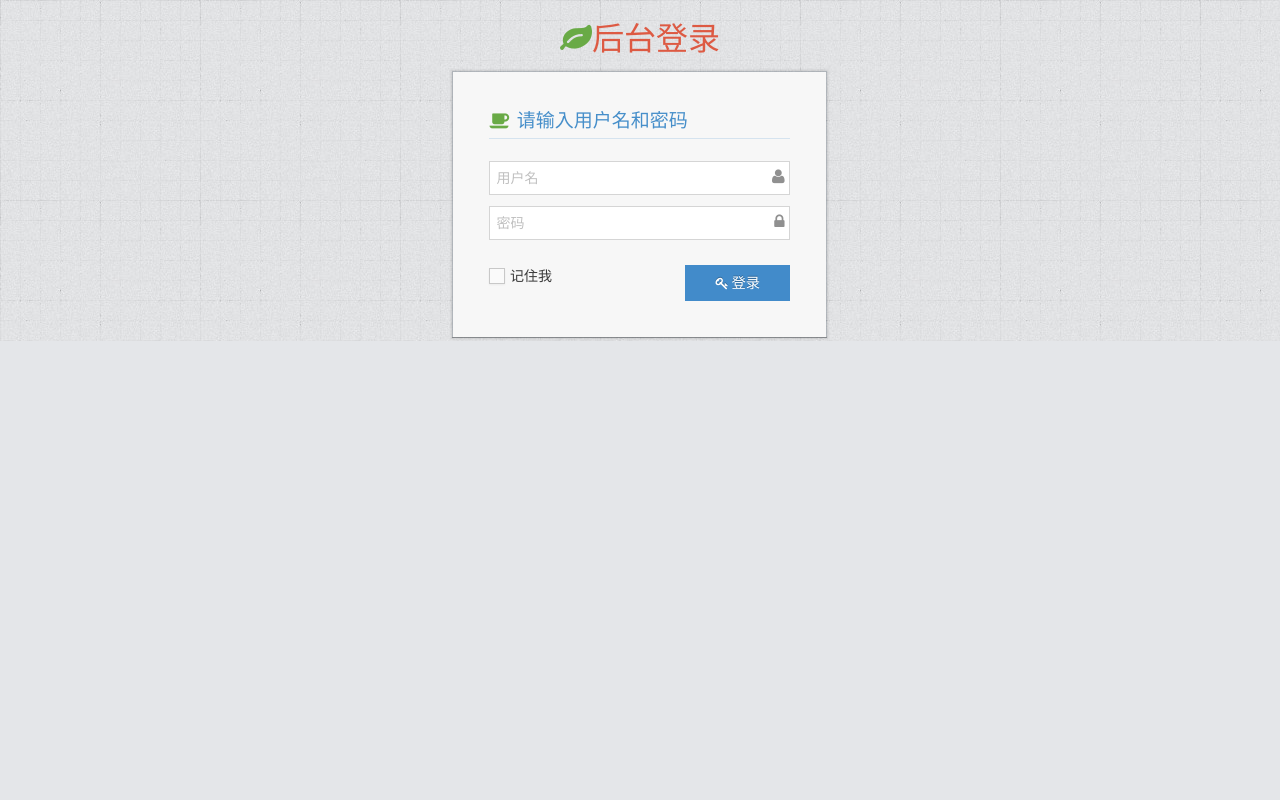
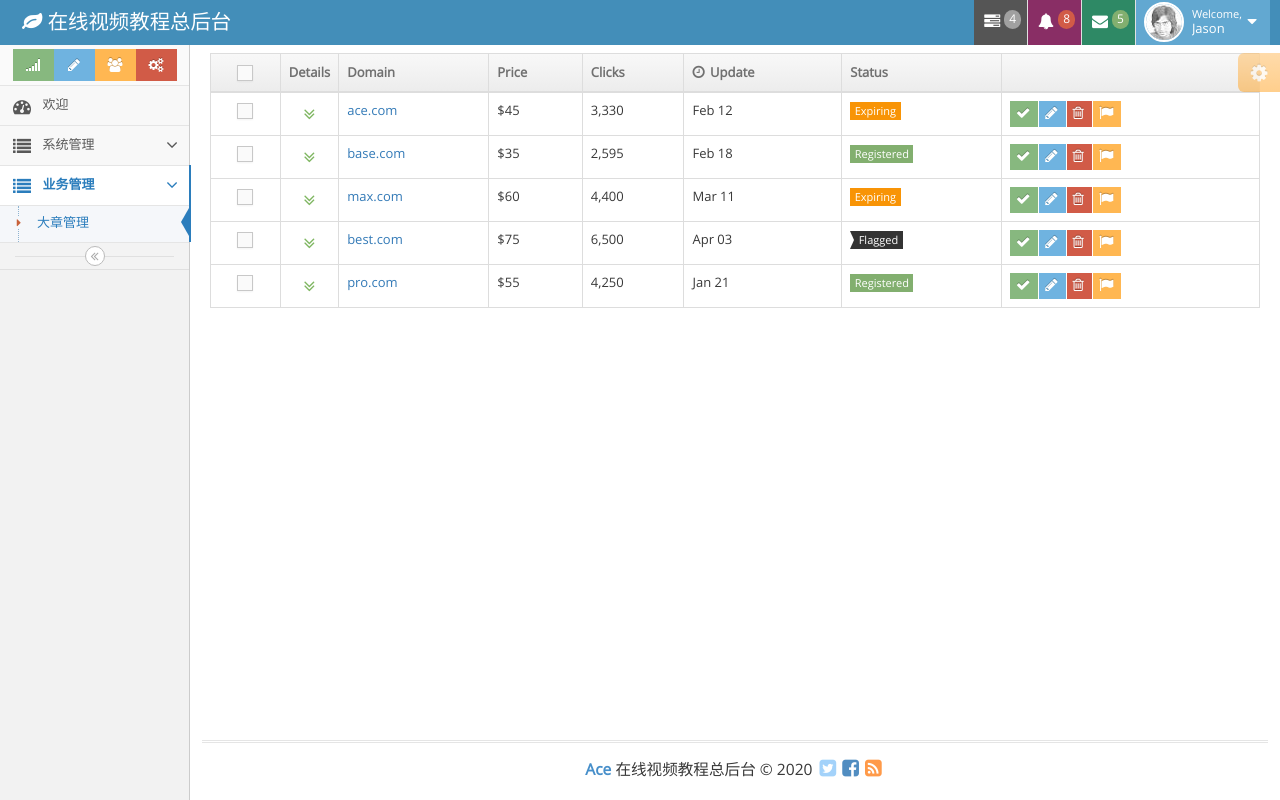
Before and after one commit to xiaohuoban00/course_online, a Vue app in the folder admin/: page /admin/business/chapter in a window 1280 px wide. Before the commit this address led to /login. Built offline with nearby package versions, Linux system fonts and the light colour scheme.

Commit message:
[新增功能]:
1、点击菜单跳转页面，增加激活样式

```diff
--- a/admin/src/route.js
+++ b/admin/src/route.js
@@ -23,7 +23,7 @@
             path: "welcome",
             component: Welcome
         },{
-            path: "chapter",
+            path: "business/chapter",
             component: Chapter
         }]
     }]
--- a/admin/src/view/admin.vue
+++ b/admin/src/view/admin.vue
@@ -13,12 +13,12 @@
         </button>
 
         <div class="navbar-header pull-left">
-          <a href="admin/welcome.vue" class="navbar-brand">
+          <router-link to="/admin/welcome" class="navbar-brand">
             <small>
               <i class="fa fa-leaf"></i>
               在线视频教程总后台
             </small>
-          </a>
+          </router-link>
         </div>
 
         <div class="navbar-buttons navbar-header pull-right" role="navigation">
@@ -354,16 +354,16 @@
         </div><!-- /.sidebar-shortcuts -->
 
         <ul class="nav nav-list">
-          <li class="">
-            <a href="index.html">
+          <li class="" id="welcome-sidebar">
+            <router-link to="/admin/welcome">
               <i class="menu-icon fa fa-tachometer"></i>
               <span class="menu-text"> 欢迎 </span>
-            </a>
+            </router-link>
 
             <b class="arrow"></b>
           </li>
 
-          <li class="active open">
+          <li class="">
             <a href="#" class="dropdown-toggle">
               <i class="menu-icon fa fa-list"></i>
               <span class="menu-text"> 系统管理 </span>
@@ -388,6 +388,27 @@
                   <i class="menu-icon fa fa-caret-right"></i>
                   权限管理
                 </a>
+
+                <b class="arrow"></b>
+              </li>
+            </ul>
+          </li>
+          <li class="">
+            <a href="#" class="dropdown-toggle">
+              <i class="menu-icon fa fa-list"></i>
+              <span class="menu-text"> 业务管理  </span>
+
+              <b class="arrow fa fa-angle-down"></b>
+            </a>
+
+            <b class="arrow"></b>
+
+            <ul class="submenu">
+              <li class="" id="business-chapter-sidebar">
+                <router-link to="/admin/business/chapter">
+                  <i class="menu-icon fa fa-caret-right"></i>
+                  大章管理
+                </router-link>
 
                 <b class="arrow"></b>
               </li>
@@ -523,6 +544,26 @@
   name: "admin",
   mounted: function () {
 
+  },
+  methods:{
+    /**
+     * 菜单激活样式，id是当前点击的菜单的id
+     * @param id
+     */
+    activeSidebar: function (id) {
+      // 兄弟菜单去掉active样式，自身增加active样式
+      $("#" + id).siblings().removeClass("active");
+      $("#" + id).siblings().find("li").removeClass("active");
+      $("#" + id).addClass("active");
+
+      // 如果有父菜单，父菜单的兄弟菜单去掉open active，父菜单增加open active
+      let parentLi = $("#" + id).parents("li");
+      if (parentLi) {
+        parentLi.siblings().removeClass("open active");
+        parentLi.siblings().find("li").removeClass("active");
+        parentLi.addClass("open active");
+      }
+    }
   }
 }
 </script>
--- a/admin/src/view/admin/chapter.vue
+++ b/admin/src/view/admin/chapter.vue
@@ -1,5 +1,5 @@
 <template>
-  <table id="simple-table" class="table  table-bordered table-hover">
+   <table id="simple-table" class="table  table-bordered table-hover">
           <thead>
           <tr>
             <th class="center">
@@ -971,3 +971,12 @@
           </tbody>
         </table>
 </template>
+
+<script>
+export default {
+  name:"chapter",
+  mounted() {
+    this.$parent.activeSidebar("business-chapter-sidebar");
+  }
+}
+</script>
--- a/admin/src/view/admin/welcome.vue
+++ b/admin/src/view/admin/welcome.vue
@@ -4,7 +4,10 @@
 
 <script>
 export default {
-  name: "welcome"
+  name: "welcome",
+  mounted() {
+    this.$parent.activeSidebar("welcome-sidebar");
+  }
 }
 </script>
 
```
